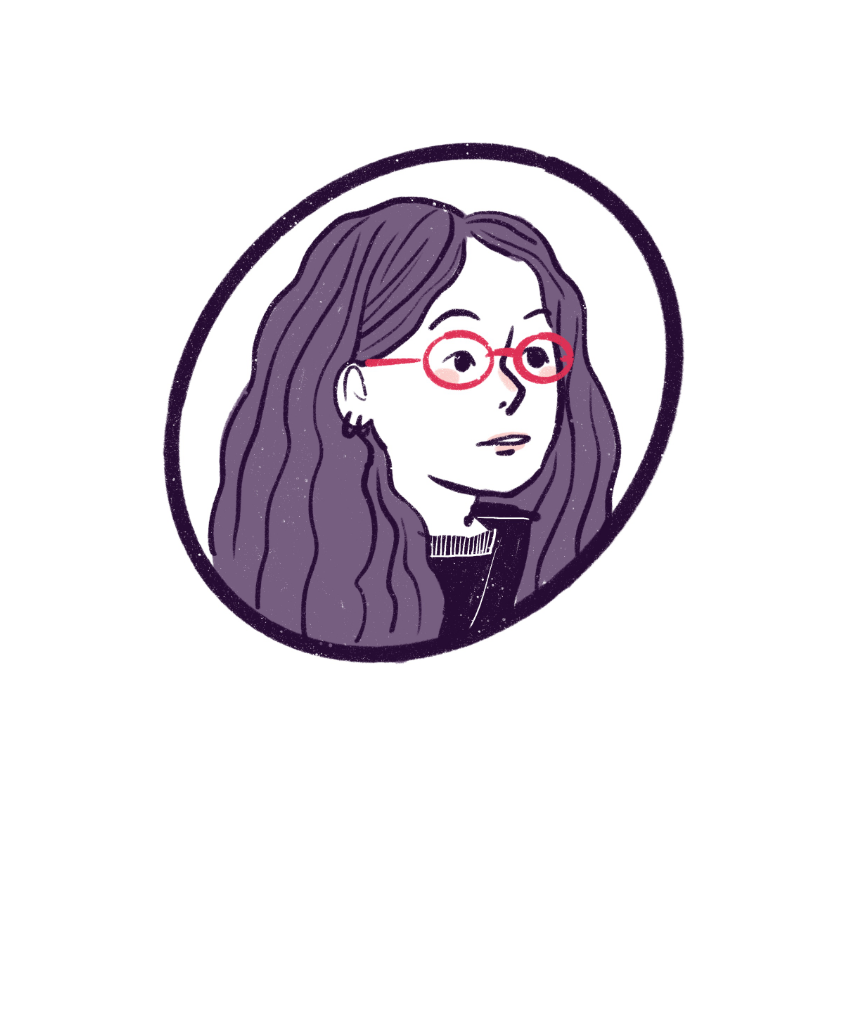
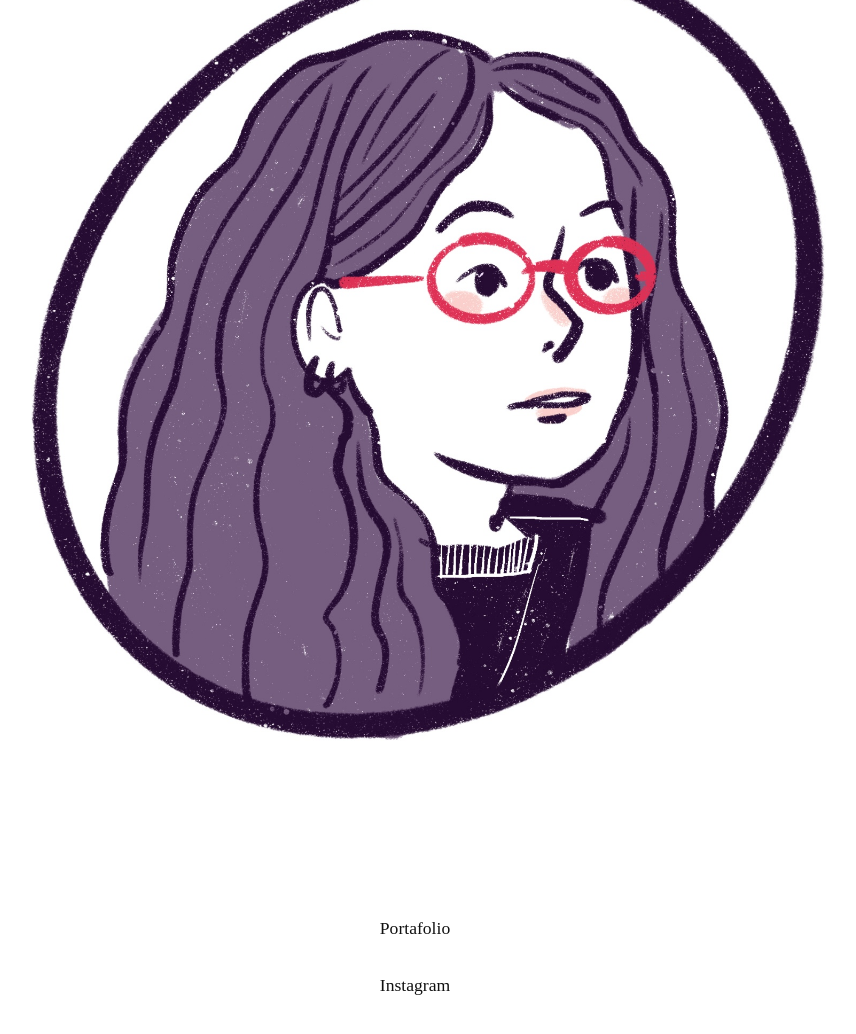
Before and after one commit to juanarbol/lauraxsantos.github.io, a plain HTML site: page index.html in a window 1280 px wide. Shown: the whole page, without its empty margins (225-1081 px from the left). Before the commit the page ends 800 px from the top, so only its background shows below. Drawn offline with Linux system fonts and the light colour scheme.

Commit message:
Add new favicon w/ transparency and add porfolio and ig links
Signed-off-by: Juan José Arboleda <soyjuanarbol@gmail.com>

```diff
--- a/index.html
+++ b/index.html
@@ -21,9 +21,51 @@
         max-height: 90%;
         height: auto;
     }
+    .content {
+        display: flex;
+        flex-direction: column;
+        align-items: center;
+        justify-content: center;
+        gap: 1.25rem;
+        padding: 2rem;
+        text-align: center;
+        width: 100%;
+    }
+
+    .links {
+        list-style: none;
+        padding: 0;
+        margin: 0;
+        display: flex;
+        flex-direction: column;
+        gap: 0.75rem;
+        width: 100%;
+        max-width: 360px;
+    }
+
+    .links a {
+        display: block;
+        padding: 0.75rem 1rem;
+        border-radius: 8px;
+        color: #111;
+        text-decoration: none;
+        font-size: clamp(0.95rem, 2.5vw, 1.1rem);
+    }
+
+    .links a:hover {
+        text-decoration: underline;
+    }
 </style>
 </head>
 <body>
-    <img src="/assets/Lau.jpg" alt="Laura">
+    <main class="content">
+        <img src="/assets/Lau.jpg" alt="Laura" class="logo">
+        <nav aria-label="Main navigation">
+            <ul class="links">
+                <li><a target="_blank" rel="noopener noreferrer" href="https://portafolio.lauraxsantos.com">Portafolio</a></li>
+                <li><a target="_blank" rel="noopener noreferrer" href="https://www.instagram.com/lanrasautos/">Instagram</a></li>
+            </ul>
+        </nav>
+    </main>
 </body>
 </html>
```
Also changed, not shown: assets/favicon.ico.
